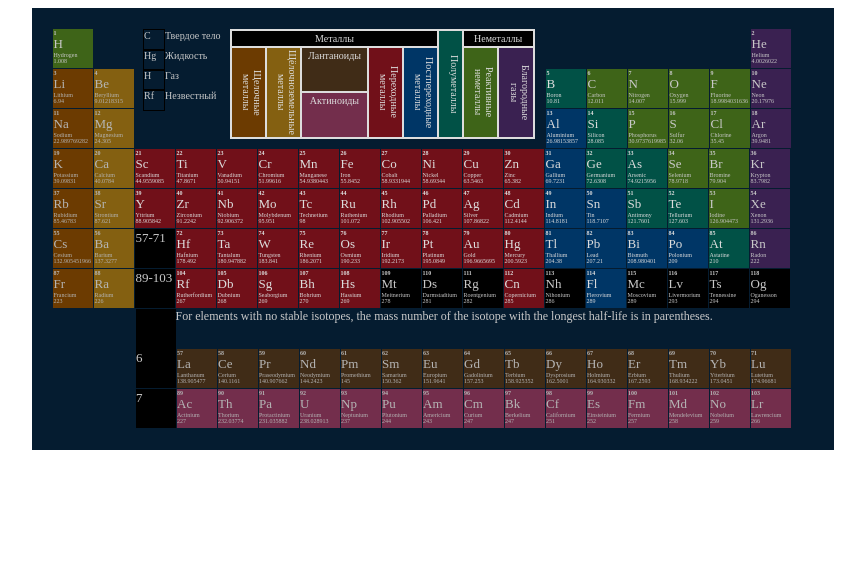
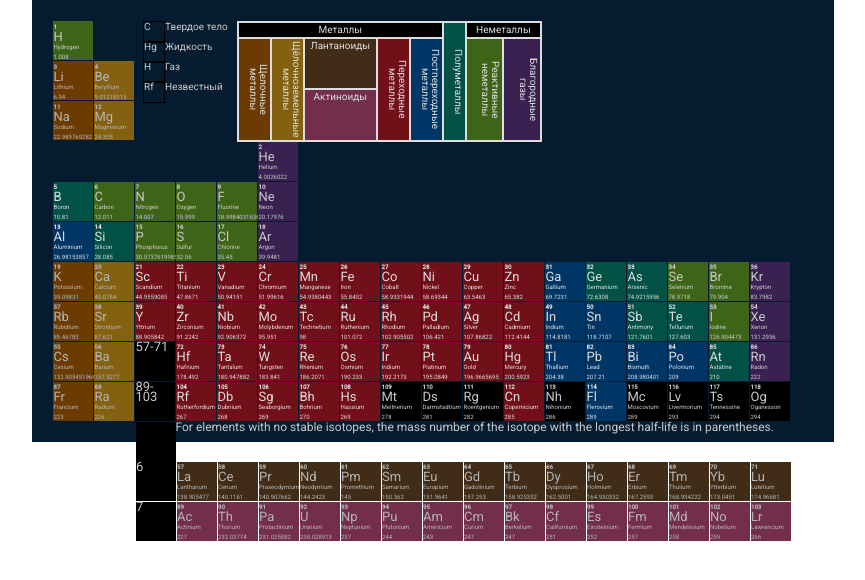
Before and after one commit to galikhan/ptable, an Angular app: page / in a window 1280 px wide. Shown: the top 580 px of the page, without its empty margins (207-1072 px from the left). Built offline with nearby package versions, Linux system fonts and the light colour scheme.

Commit message:
material added

```diff
--- a/angular.json
+++ b/angular.json
@@ -25,6 +25,7 @@
               "src/assets"
             ],
             "styles": [
+              "@angular/material/prebuilt-themes/deeppurple-amber.css",
               "src/styles.css"
             ],
             "scripts": []
@@ -87,6 +88,7 @@
               "src/assets"
             ],
             "styles": [
+              "@angular/material/prebuilt-themes/deeppurple-amber.css",
               "src/styles.css"
             ],
             "scripts": []
--- a/package.json
+++ b/package.json
@@ -11,10 +11,12 @@
   "private": true,
   "dependencies": {
     "@angular/animations": "^15.2.0",
+    "@angular/cdk": "^15.2.9",
     "@angular/common": "^15.2.0",
     "@angular/compiler": "^15.2.0",
     "@angular/core": "^15.2.0",
     "@angular/forms": "^15.2.0",
+    "@angular/material": "^15.2.9",
     "@angular/platform-browser": "^15.2.0",
     "@angular/platform-browser-dynamic": "^15.2.0",
     "@angular/router": "^15.2.0",
--- a/src/app/app.component.css
+++ b/src/app/app.component.css
@@ -22,6 +22,10 @@
     background-color: #051c30;
     color: #c9c9c9;
     padding: 21px;
+
+    line-height: 10px;
+    font-family: Roboto, sans-serif;
+    letter-spacing: 0em;
 }
 
 .state-table {
--- a/src/app/app.component.html
+++ b/src/app/app.component.html
@@ -31,7 +31,7 @@
     <div (mouseout)="removeType()">
 
       <div class="types types-grid">
-        <div class="metal">Металлы</div>
+        <div class="metal" (mouseover)="highlightType('metal')">Металлы</div>
 
         <div class="alkali_metal vertical-text" (mouseover)="highlightType('alkali metal')">
           Щелочные <br>металлы</div>
@@ -44,7 +44,7 @@
           Постпереходные<br> металлы</div>
 
         <div class="metalloid vertical-text"  (mouseover)="highlightType('metalloid')">Полуметаллы</div>
-        <div class="non_metal">Неметаллы</div>
+        <div class="non_metal" (mouseover)="highlightType('none')">Неметаллы</div>
 
         <div class="reactive_non_metal vertical-text" (mouseover)="highlightType('reactive non-metal')">Реактивные
           <br>неметаллы</div>
--- a/src/app/app.component.ts
+++ b/src/app/app.component.ts
@@ -33,6 +33,7 @@ export class AppComponent implements OnInit {
   footerArray: Map<number, Map<number, ChemicalElement>> = new Map;
   stateC = false;
   stateHg = false;
+  value = 50;
 
   constructor(
     public highlightStateService: HighlightStateService,
--- a/src/app/chemistry/common-components/element/element.component.css
+++ b/src/app/chemistry/common-components/element/element.component.css
@@ -118,3 +118,7 @@
 .noble_gas {
     background-color:#3a2151;
 }
+
+.symbol {
+
+}
--- a/src/app/chemistry/common-components/element/element.component.html
+++ b/src/app/chemistry/common-components/element/element.component.html
@@ -4,9 +4,9 @@
             <div class="column">
 
                 <div>
-                <!-- <div [ngStyle]="{'background': '#' + elements.get(y)?.get(x)?.cpkHex }"> -->
                     <div class="cell" [ngClass]="
-                {'solid': (isSolid(elements.get(y)?.get(x)) && stateC),
+                {
+                'solid': (isSolid(elements.get(y)?.get(x)) && stateC),
                 'liquid': (isLiquid(elements.get(y)?.get(x)) && stateHg),
                 'gas': (isGas(elements.get(y)?.get(x)) && stateH),
                 'unknown': (isUnknown(elements.get(y)?.get(x)) && stateRf),
@@ -22,17 +22,17 @@
                 'non-metal': (isNonmetal(elements.get(y)?.get(x)) && showNonmetals),
                 'reactive_non-metal': (isReactiveNonmetal(elements.get(y)?.get(x)) && showReactiveNonmetals),
                 'noble_gas': (isNobleGas(elements.get(y)?.get(x)) && showNobleGas),
+
+                'melted': findElementCurrentState(elements.get(y)?.get(x)),
+                'boiled': findElementCurrentState(elements.get(y)?.get(x)),
+                'solidated': findElementCurrentState(elements.get(y)?.get(x))
+
                 }">
                         <div class="id">{{ elements.get(y)?.get(x)?.number }}</div>
-                        {{ elements.get(y)?.get(x)?.symbol }}
+                        <div class="symbol-name">{{ elements.get(y)?.get(x)?.symbol }}</div>
 
                         <div class="name">{{ elements.get(y)?.get(x)?.name }}</div>
                         <div class="atomic_mass">{{ elements.get(y)?.get(x)?.atomic_mass }}</div>
-
-                        <!-- <div class="atomic_mass">g - {{ elements.get(y)?.get(x)?.group }}</div> -->
-                        <!-- <div class="atomic_mass">ct - {{ elements.get(y)?.get(x)?.category }}</div> -->
-                        <!-- <div class="atomic_mass">ap - {{ elements.get(y)?.get(x)?.appearance }}</div> -->
-                        <!-- <div class="atomic_mass">pd - {{ elements.get(y)?.get(x)?.period }}</div> -->
                     </div>
                 </div>
 
--- a/src/app/chemistry/common-components/element/element.component.ts
+++ b/src/app/chemistry/common-components/element/element.component.ts
@@ -76,11 +76,22 @@ export class ElementComponent implements OnInit {
 // unknown, probably metalloid
 // unknown, predicted to be noble gas
 // unknown, but predicted to be an alkali metal
-        console.log('hightlightService', result);
 
+      if (result === 'metal') {
+        this.disableAllTypes();
+        this.showAlkaliMetals = true;
+        this.showAlkalineEarthMetal = true;
+        this.showPostTransitionMetals = true;
+        this.showTransitionMetals = true;
+        this.showLanthanoids = true;
+        this.showActinoids = true;
 
-      if (result === 'noble gas') {
-        this.disableAllTypes(); this.showNobleGas = true;
+      } else if (result === 'non-metal') {
+
+        this.disableAllTypes();
+        this.showReactiveNonmetals = true;
+        this.showNobleGas = true;
+
       } else if (result === 'alkali metal') {
         this.disableAllTypes(); this.showAlkaliMetals = true;
       } else if (result === 'alkaline earth metal') {
@@ -181,4 +192,9 @@ export class ElementComponent implements OnInit {
     type?.category === 'diatomic nonmetal' ? true : false ;
     return ternary;
   }
+
+  findElementCurrentState(type: any): boolean {
+    // const element = type?.
+    return true;
+  }
 }
--- a/src/index.html
+++ b/src/index.html
@@ -6,8 +6,11 @@
   <base href="/">
   <meta name="viewport" content="width=device-width, initial-scale=1">
   <link rel="icon" type="image/x-icon" href="favicon.ico">
+  <link rel="preconnect" href="https://fonts.gstatic.com">
+  <link href="https://fonts.googleapis.com/css2?family=Roboto:wght@300;400;500&display=swap" rel="stylesheet">
+  <link href="https://fonts.googleapis.com/icon?family=Material+Icons" rel="stylesheet">
 </head>
-<body>
+<body class="mat-typography">
   <app-root></app-root>
 
 </body>
--- a/src/styles.css
+++ b/src/styles.css
@@ -3,3 +3,7 @@ body {
     /* background-color: #2b2929; */
     background-color: #ffffff;
 }
+
+
+html, body { height: 100%; }
+body { margin: 0; font-family: Roboto, "Helvetica Neue", sans-serif; }
```
Also changed, not shown: src/app/app.module.ts (+6 -1 lines), 2 other files (tests, documents, lock files or other folders).
